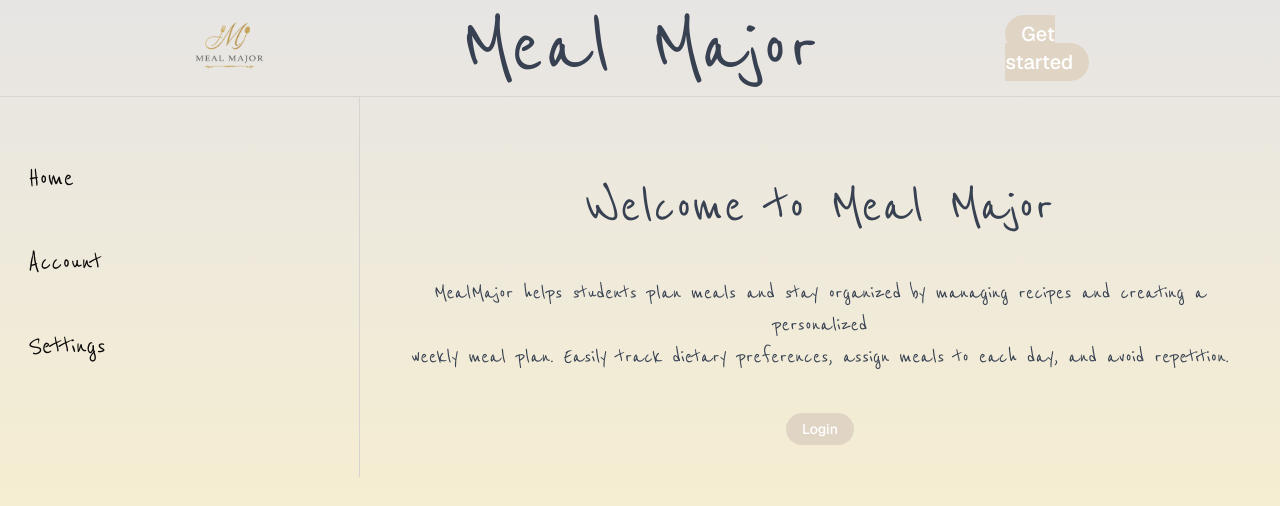
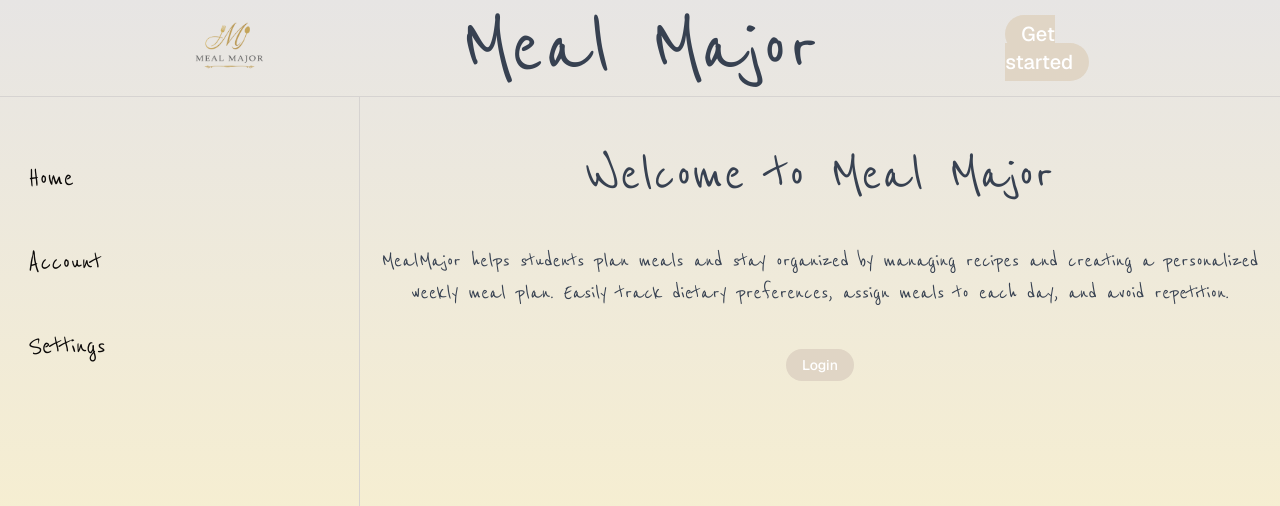
Before and after one commit to kevinjilwan/Team_Coenhagen-Soen341_Project_W26, a Next.js app: page / in a window 1280 px wide. Shown: the top 506 px of the page. Built offline with nearby package versions, Linux system fonts and the light colour scheme.

Commit message:
fix side-panel line not fully going down

```diff
--- a/app/layout.tsx
+++ b/app/layout.tsx
@@ -36,12 +36,12 @@
           enableSystem
           disableTransitionOnChange
         >
-          <div className="min-h-screen bg-gradient-to-b from-stone-200 to-amber-100">
+          <div className="min-h-screen bg-gradient-to-b from-stone-200 to-amber-100 flex flex-col">
             <SiteHeader />
 
-          <div className="flex flex-1">
+          <div className="flex flex-1 items-stretch">
             <SidePanel />
-            <main className="flex-1 p-8">{children}</main>
+            <main className="flex-1">{children}</main>
           </div>
           </div>
         </ThemeProvider>
```
